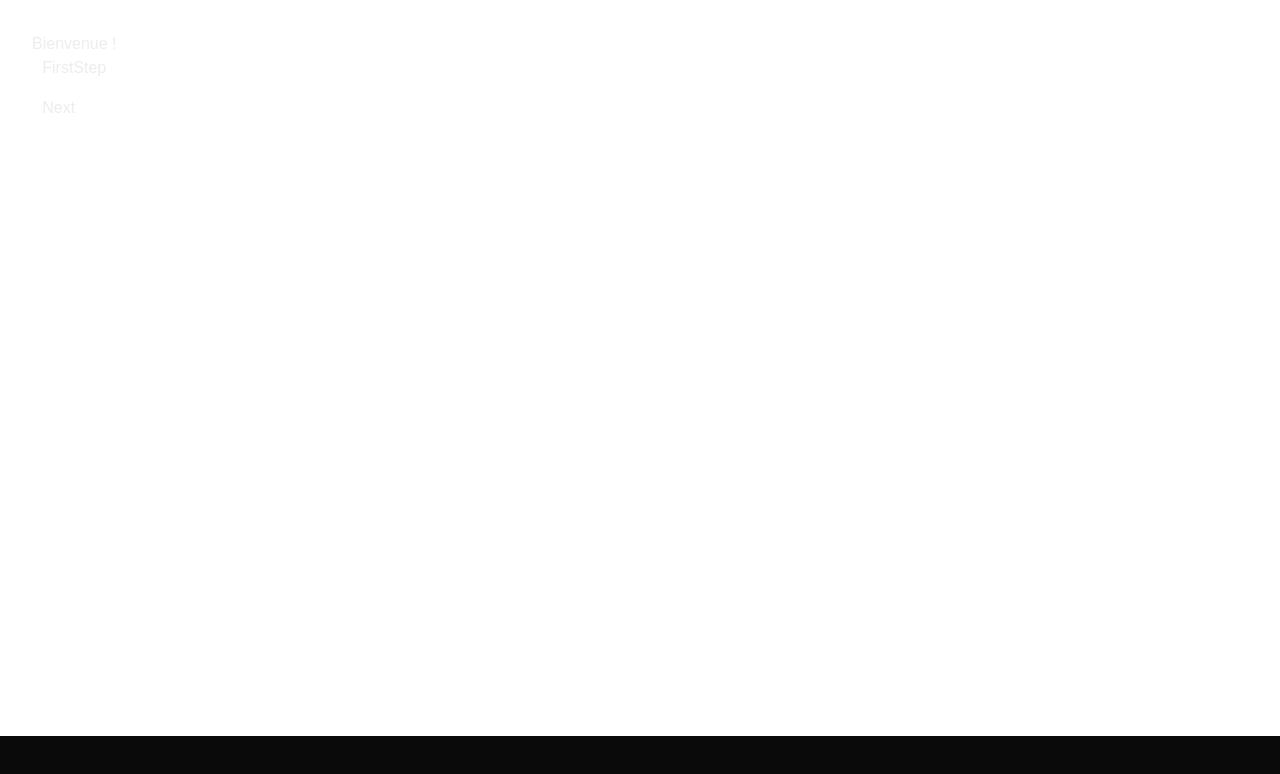
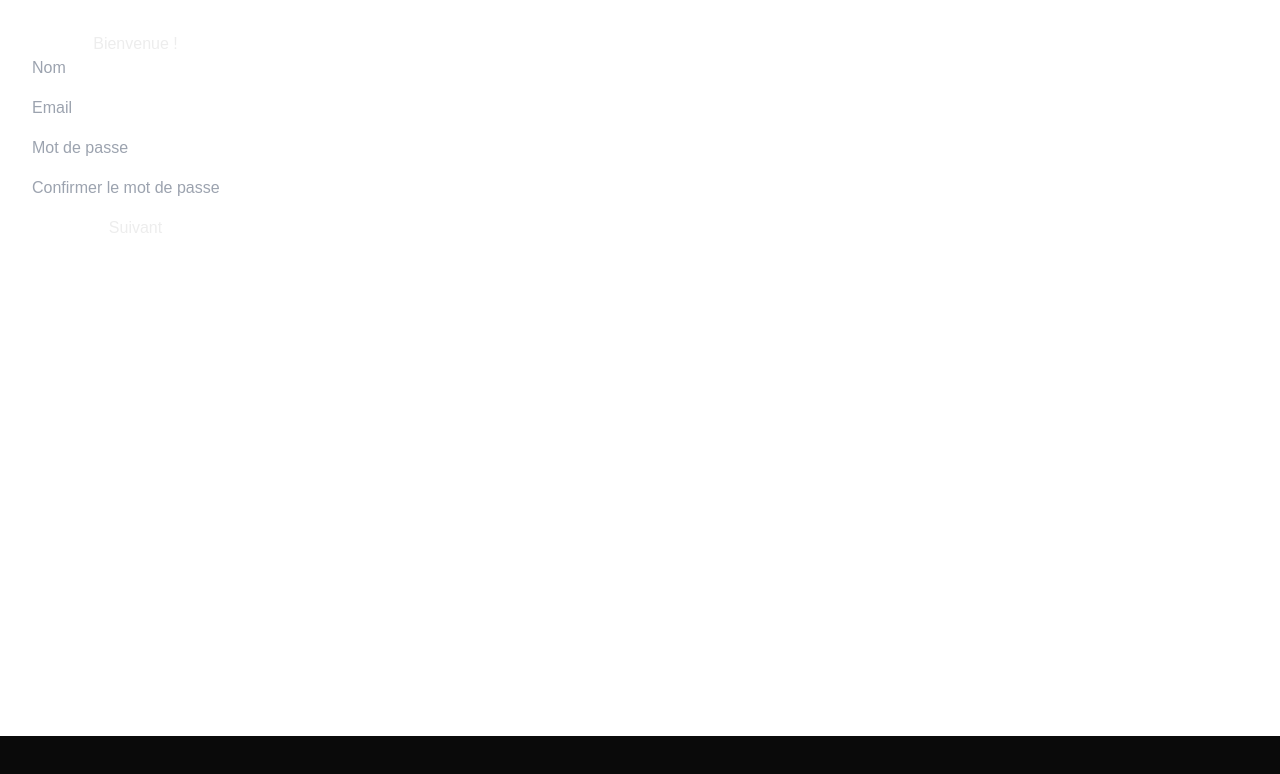
Before and after one commit to Peter-Binate/lumea, a Next.js app: page / in a window 1280 px wide. Shown: the top 774 px of the page. Built offline with nearby package versions, Linux system fonts and the light colour scheme.

Commit message:
feat: add FirstStep and SecondStep

```diff
--- a/package.json
+++ b/package.json
@@ -18,6 +18,7 @@
     "build-storybook": "storybook build"
   },
   "dependencies": {
+    "@hookform/resolvers": "^3.9.1",
     "next": "15.1.3",
     "react": "^19.0.0",
     "react-dom": "^19.0.0",
--- a/src/app/components/forms/MultiStepForm/MultiStepForm.tsx
+++ b/src/app/components/forms/MultiStepForm/MultiStepForm.tsx
@@ -1,62 +1,97 @@
 'use client';
-import { RegisterRequest } from '@/types/auth';
-// import { yupResolver } from '@hookform/resolvers/yup';
-import dynamic from 'next/dynamic';
+import { RegisterFormData } from '@/types/auth';
 import { useState } from 'react';
-import { FormProvider, useForm } from 'react-hook-form';
+import FirstStep from './steps/FirstStep/FirstStep';
+import LastStep from './steps/LastStep/LastStep';
+import SecondStep from './steps/SecondStep/SecondStep';
 // import ProgressBar from './ProgressBar';
 
-// Dynamically load steps
-const FirstStep = dynamic(() => import('./steps/FirstStep/FirstStep'));
-const SecondStep = dynamic(() => import('./steps/SecondStep/SecondStep'));
-const LastStep = dynamic(() => import('./steps/LastStep/LastStep'));
+interface MultiStepFormProps {
+  onSubmit: (data: RegisterFormData) => void;
+}
 
-const MultiStepForm = () => {
-  const steps = [FirstStep, SecondStep, LastStep];
-  const [currentStep, setCurrentStep] = useState(0);
-  const [formData, setFormData] = useState<RegisterRequest>(
-    {} as RegisterRequest
-  );
+const MultiStepForm: React.FC<MultiStepFormProps> = ({ onSubmit }) => {
+  // État pour suivre l'étape actuelle du formulaire
+  const [currentStep, setCurrentStep] = useState(1);
 
-  const methods = useForm<RegisterRequest>({
-    defaultValues: formData,
-    // resolver: yupResolver(
-    //   [firstStepSchema, secondStepSchema, lastStepSchema][currentStep]
-    // ),
+  // État pour stocker toutes les données du formulaire
+  const [formData, setFormData] = useState<RegisterFormData>({
+    name: '',
+    email: '',
+    password: '',
+    confirmPassword: '',
+    rentalsNumber: [],
+    additionalRentals: 0,
   });
 
-  const onSubmit = methods.handleSubmit((data) => {
-    if (currentStep < steps.length - 1) {
-      setFormData({ ...formData, ...data });
-      setCurrentStep((prev) => prev + 1);
-    } else {
-      console.log('Final data:', { ...formData, ...data });
+  const handleNextStep = () => {
+    setCurrentStep((prev) => Math.min(prev + 1, 3)); // Limites à 3 étapes
+  };
+
+  const handleBackStep = () => {
+    setCurrentStep((prev) => Math.max(prev - 1, 1)); // Ne descend pas en dessous de 1 étape
+  };
+
+  // Fonction pour mettre à jour les données du formulaire
+  const updateFormData = (data: Partial<RegisterFormData>) => {
+    setFormData((prev) => ({ ...prev, ...data }));
+    console.log('Updated form data:', formData);
+  };
+
+  const handleSubmit = () => {
+    console.log('Final form data:', formData);
+    onSubmit(formData);
+  };
+
+  // Ajout d'un console.log pour voir l'étape courante
+  console.log('Current step:', currentStep);
+
+  // Fonction pour rendre l'étape actuelle
+  const renderStep = () => {
+    switch (currentStep) {
+      case 1:
+        return (
+          <FirstStep
+            formData={formData}
+            updateFormData={updateFormData}
+            onNext={handleNextStep}
+          />
+        );
+      case 2:
+        return (
+          <SecondStep
+            formData={formData}
+            updateFormData={updateFormData}
+            onNext={handleNextStep}
+            onPrev={handleBackStep}
+          />
+        );
+      case 3:
+        return (
+          <LastStep
+            formData={formData}
+            updateFormData={updateFormData}
+            onNext={handleNextStep}
+            onPrev={handleBackStep}
+            onSubmit={handleSubmit}
+          />
+        );
+      default:
+        // On retourne FirstStep par défaut
+        return (
+          <FirstStep
+            formData={formData}
+            updateFormData={updateFormData}
+            onNext={handleNextStep}
+          />
+        );
     }
-  });
-
-  const StepComponent = steps[currentStep];
-
+  };
   return (
-    <FormProvider {...methods}>
-      <form onSubmit={onSubmit} className="space-y-4">
-        {/* <ProgressBar currentStep={currentStep + 1} totalSteps={steps.length} /> */}
-        <StepComponent />
-        <div className="flex justify-between">
-          {currentStep > 0 && (
-            <button
-              type="button"
-              onClick={() => setCurrentStep((prev) => prev - 1)}
-              className="btn btn-secondary"
-            >
-              Back
-            </button>
-          )}
-          <button type="submit" className="btn btn-primary">
-            {currentStep === steps.length - 1 ? 'Submit' : 'Next'}
-          </button>
-        </div>
-      </form>
-    </FormProvider>
+    <div className="w-full max-w-md mx-auto">
+      {/* <ProgressBar currentStep={currentStep} totalSteps={3} /> */}
+      {renderStep()}
+    </div>
   );
 };
 
--- a/src/app/components/forms/MultiStepForm/steps/FirstStep/FirstStep.mocks.ts
+++ b/src/app/components/forms/MultiStepForm/steps/FirstStep/FirstStep.mocks.ts
@@ -1,7 +1,29 @@
-import { IFirstStep } from './FirstStep';
+import { RegisterFormData } from '@/types/auth';
 
-const base: IFirstStep = {
-  sampleTextProp: 'Hello world!',
+// Type pour les données de la première étape
+type FirstStepData = Pick<
+  RegisterFormData,
+  'name' | 'email' | 'password' | 'confirmPassword'
+>;
+
+// Interface pour les props du composant
+export interface FirstStepProps {
+  formData: RegisterFormData;
+  updateFormData: (data: Partial<RegisterFormData>) => void;
+  onNext: () => void;
+}
+
+const base: FirstStepProps = {
+  formData: {
+    name: 'John Doe',
+    email: 'john@example.com',
+    password: 'password123',
+    confirmPassword: 'password123',
+    rentalsNumber: [],
+    additionalRentals: 0,
+  },
+  updateFormData: () => {},
+  onNext: () => {},
 };
 
 export const mockFirstStepProps = {
--- a/src/app/components/forms/MultiStepForm/steps/FirstStep/FirstStep.tsx
+++ b/src/app/components/forms/MultiStepForm/steps/FirstStep/FirstStep.tsx
@@ -1,13 +1,116 @@
-export interface IFirstStep {
-  sampleTextProp: string;
+import { RegisterFormData } from '@/types/auth';
+import { firstStepSchema } from '@/utils/validation';
+import { yupResolver } from '@hookform/resolvers/yup';
+import React from 'react';
+import { useForm } from 'react-hook-form';
+
+// Type pour les données de la première étape
+type FirstStepData = Pick<
+  RegisterFormData,
+  'name' | 'email' | 'password' | 'confirmPassword'
+>;
+
+// Interface pour les props du composant
+interface FirstStepProps {
+  formData: RegisterFormData; // Données actuelles du formulaire
+  updateFormData: (data: Partial<RegisterFormData>) => void;
+  onNext: () => void;
 }
 
-const FirstStep: React.FC<IFirstStep> = ({ sampleTextProp }) => {
+const FirstStep: React.FC<FirstStepProps> = ({
+  formData,
+  updateFormData,
+  onNext,
+}) => {
+  // Initialisation du hook useForm avec validation Yup
+  const {
+    register,
+    handleSubmit,
+    formState: { errors, isValid },
+  } = useForm<FirstStepData>({
+    resolver: yupResolver(firstStepSchema),
+    mode: 'onChange', // Validation en temps réel
+    defaultValues: {
+      name: formData.name,
+      email: formData.email,
+      password: formData.password,
+      confirmPassword: formData.confirmPassword,
+    },
+  });
+
+  // Fonction pour gérer la soumission du formulaire
+  const onSubmitStep = (data: FirstStepData) => {
+    updateFormData(data); // Mise à jour des données
+    onNext();
+  };
+
   return (
-    <div>
-      <h1>FirstStep</h1>
-      {sampleTextProp}
-    </div>
+    <form onSubmit={handleSubmit(onSubmitStep)} className="space-y-4">
+      {/* Champ Nom */}
+      <div>
+        <input
+          {...register('name')}
+          placeholder="Nom"
+          className={errors.name ? 'border-red-500' : ''}
+        />
+        {/* Affichage du message d'erreur si présent */}
+        {errors.name && (
+          <span className="text-red-500 text-sm mt-1">
+            {errors.name.message}
+          </span>
+        )}
+      </div>
+
+      {/* Champ Email */}
+      <div>
+        <input
+          {...register('email')}
+          type="email"
+          placeholder="Email"
+          className={errors.email ? 'border-red-500' : ''}
+        />
+        {errors.email && (
+          <span className="text-red-500 text-sm mt-1">
+            {errors.email.message}
+          </span>
+        )}
+      </div>
+
+      {/* Champ Mot de passe */}
+      <div>
+        <input
+          {...register('password')}
+          type="password"
+          placeholder="Mot de passe"
+          className={errors.password ? 'border-red-500' : ''}
+        />
+        {errors.password && (
+          <span className="text-red-500 text-sm mt-1">
+            {errors.password.message}
+          </span>
+        )}
+      </div>
+
+      {/* Champ Confirmation mot de passe */}
+      <div>
+        <input
+          {...register('confirmPassword')}
+          type="password"
+          placeholder="Confirmer le mot de passe"
+          className={errors.confirmPassword ? 'border-red-500' : ''}
+        />
+        {errors.confirmPassword && (
+          <span className="text-red-500 text-sm mt-1">
+            {errors.confirmPassword.message}
+          </span>
+        )}
+      </div>
+
+      {/* Bouton de soumission */}
+      <button type="submit" className="w-full" disabled={!isValid}>
+        Suivant
+      </button>
+    </form>
   );
 };
 
--- a/src/app/components/forms/MultiStepForm/steps/SecondStep/SecondStep.tsx
+++ b/src/app/components/forms/MultiStepForm/steps/SecondStep/SecondStep.tsx
@@ -1,12 +1,68 @@
-export interface ISecondStep {
-  sampleTextProp: string;
+import { RegisterFormData } from '@/types/auth';
+import { useForm } from 'react-hook-form';
+
+type SecondStepData = Pick<
+  RegisterFormData,
+  'rentalsNumber' | 'additionalRentals'
+>;
+
+// Interface pour les props du composant
+interface SecondStepProps {
+  formData: RegisterFormData; // Données actuelles du formulaire
+  updateFormData: (data: Partial<RegisterFormData>) => void;
+  onNext: () => void;
+  onPrev: () => void;
 }
 
-const SecondStep: React.FC<ISecondStep> = ({ sampleTextProp }) => {
+const SecondStep: React.FC<SecondStepProps> = ({
+  formData,
+  updateFormData,
+  onNext,
+  onPrev,
+}) => {
+  const {
+    register,
+    handleSubmit,
+    formState: { errors },
+  } = useForm<SecondStepData>({
+    defaultValues: {
+      rentalsNumber: formData.rentalsNumber,
+      additionalRentals: formData.additionalRentals,
+    },
+  });
+
+  const onSubmitStep = (data: SecondStepData) => {
+    updateFormData(data);
+    onNext();
+  };
+
   return (
-    <div>
-      <h1>SecondStep</h1>
-    </div>
+    <form onSubmit={handleSubmit(onSubmitStep)} className="space-y-4">
+      {/* Champ pour le nombre de locations additionnelles */}
+      <div>
+        <input
+          {...register('additionalRentals')}
+          type="number"
+          placeholder="Nombre de locations additionnelles"
+          className={errors.additionalRentals ? 'border-red-500' : ''}
+        />
+        {errors.additionalRentals && (
+          <span className="text-red-500 text-sm mt-1">
+            {errors.additionalRentals.message}
+          </span>
+        )}
+      </div>
+
+      {/* Boutons de navigation */}
+      <div className="flex space-x-4">
+        <button type="button" onClick={onPrev} className="w-1/2">
+          Précédent
+        </button>
+        <button type="submit" className="w-1/2">
+          Suivant
+        </button>
+      </div>
+    </form>
   );
 };
 
```
Also changed, not shown: src/types/auth.d.ts (+4 -4 lines), 1 other file (tests, documents, lock files or other folders).
